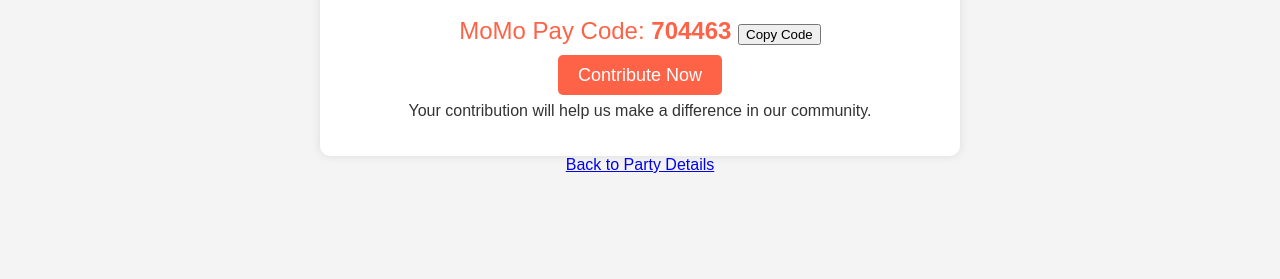
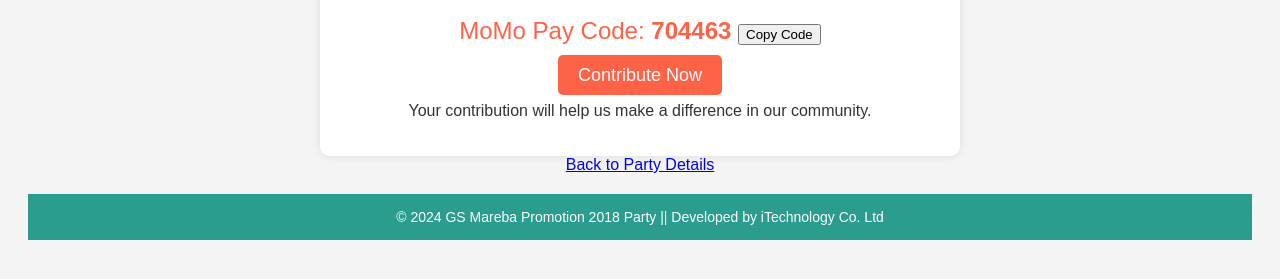
Before and after one commit to SilasHakuzwimana/promotion-party, a website: page public/contribute.html in a window 1280 px wide. Shown: the part 167-446 px from the top of the page. Drawn offline with Linux system fonts and the light colour scheme.

Commit message:
Update contribute.html

```diff
--- a/public/contribute.html
+++ b/public/contribute.html
@@ -60,6 +60,18 @@
             color: green;
             margin-right: 10px;
         }
+         footer {
+            text-align: center;
+            padding: 15px 0;
+            margin-top: 20px;
+            background-color: #2a9d8f;
+            color: #fff;
+        }
+
+        footer p {
+            margin: 0;
+            font-size: 14px;
+        }
     </style>
     <link rel="stylesheet" href="https://cdnjs.cloudflare.com/ajax/libs/font-awesome/5.15.4/css/all.min.css">
 </head>
@@ -86,7 +98,9 @@
     <div>
         <a href="javascript:void(0)" onclick="redirectToParty()">Back to Party Details</a>
     </div>
-
+    <footer>
+        <p>&copy; <span id="year"></span> GS Mareba Promotion 2018 Party || Developed by iTechnology Co. Ltd</p>
+    </footer>
     <script>
         function copyCode() {
             var code = document.getElementById("momo-code").innerText;
@@ -96,6 +110,8 @@
                 console.error("Could not copy text: ", err);
             });
         }
+         // Update the year dynamically
+        document.getElementById('year').textContent = new Date().getFullYear();
 
         function toggleInstructions() {
             var instructions = document.getElementById("instructions");
```
